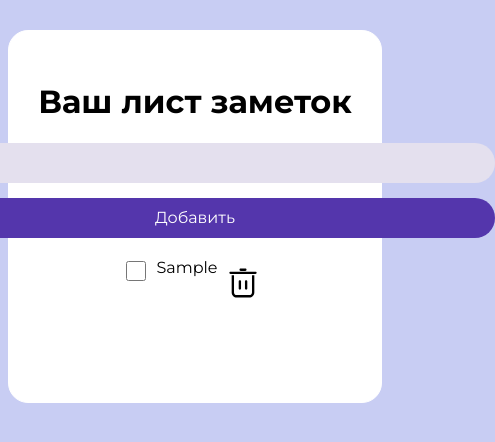
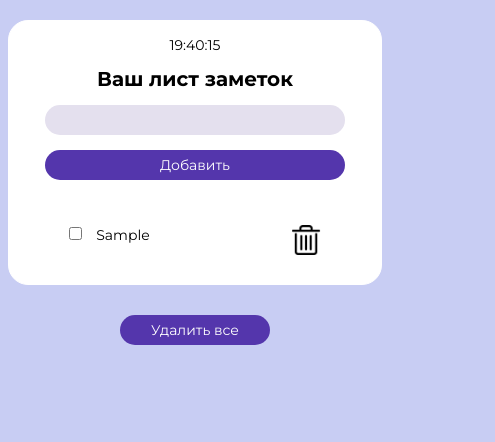
Before and after one commit to Vikaten/toDoList, a plain HTML site: page index.html in a window 390 px wide. Both pictures are taken after typing "Sample" into the empty fields and a click on the button "Добавить". Shown: the whole page, 495 px wide, since content can reach past the window. Drawn offline with Linux system fonts and the light colour scheme.

Commit message:
добавить время, собавить зачеркнутый текст к активному чекбоксу

```diff
--- a/index.html
+++ b/index.html
@@ -15,6 +15,7 @@
 <body>
     <div id="container">
         <div id="todo">
+            <div id="clock"></div>
             <h1 id="heading">Ваш лист заметок</h1>
             <input id="space" type="text">
             <button id="noticeButton">Добавить</button>
@@ -22,6 +23,8 @@
             </ul>
         </div>
     </div>
+    <button id='deleteAll'>Удалить все</button>
+
     <script src="script.js"></script>
 </body>
 
--- a/script.js
+++ b/script.js
@@ -1,17 +1,20 @@
-const heading = document.querySelector("#top");
-const space = document.querySelector("#space");
-const noticeButton = document.querySelector("#noticeButton");
-const ul = document.querySelector("ul");
-const container = document.querySelector("#container");
+const heading = document.querySelector('#top');
+const space = document.querySelector('#space');
+const noticeButton = document.querySelector('#noticeButton');
+const ul = document.querySelector('ul');
+const container = document.querySelector('#container');
+const checkbox = document.querySelectorAll('.checkbox');
+const deleteAll = document.querySelector('#deleteAll');
+const clock = document.querySelector('#clock');
 let toDoList = [];
 
-if (localStorage.getItem("todo")) {
-    toDoList = JSON.parse(localStorage.getItem("todo"));
+if (localStorage.getItem('todo')) {
+    toDoList = JSON.parse(localStorage.getItem('todo'));
     createNewDoing();
 }
 
 // проверка ну пустую строку в графе
-noticeButton.addEventListener("click", function () {
+noticeButton.addEventListener('click', function () {
     let toDo = {
       doing: space.value,
       checkbox: false,
@@ -20,11 +23,12 @@ noticeButton.addEventListener("click", function () {
     if (toDo.doing.length > 0) {
       toDoList.push(toDo);
       createNewDoing();
+      deleteBlock();
     }
     else {
-      alert("Ваша строка должна пустая. Заполните ее, пожалуйста!");
+      alert('Ваша строка должна пустая. Заполните ее, пожалуйста!');
     }
-  localStorage.setItem("todo", JSON.stringify(toDoList));
+  localStorage.setItem('todo', JSON.stringify(toDoList));
 });
 
 // новая строка списка
@@ -36,12 +40,10 @@ function createNewDoing() {
         <div class = 'checkTrash'>
           <div class = 'checkText'>
               <input type = 'checkbox' class = 'checkbox'  id = 'item${index}' ${el.checkbox ? 'checked' : ''}>
+              <label for = 'item${index}' class = 'label'>${el.doing}</label>
           </div>
-          <label for = 'item${index}'>
-          ${el.doing}
-          </label>
           <div>
-            <img src = 'trash.svg' class = 'trash'>
+            <img src = 'free-icon-garbage-158725.png' class = 'trash'>
           </div>
         </div>
         </li>`;
@@ -56,19 +58,56 @@ container.addEventListener('change', function (e) {
 toDoList.forEach((el, index) => {
   if ('item' + toDoList.indexOf(el) == targetTag) {
     el.checkbox = !el.checkbox;
-      localStorage.setItem("todo", JSON.stringify(toDoList));
+    localStorage.setItem('todo', JSON.stringify(toDoList));
   }
   })
 })
 
 // удаление блока
+function deleteBlock() {
   const deleteButton = document.querySelectorAll('.trash');
   deleteButton.forEach(el => {
     el.addEventListener('click', function (e) {
-    let checkTrash = e.target.closest('.checkTrash');
-    const indexToRemove = parseInt(checkTrash.dataset.index);
+    let liItem = e.target.closest('.li_item');
+    const indexToRemove = parseInt(liItem.dataset.index);
     toDoList.splice(indexToRemove, 1);
-    checkTrash.remove()
+    liItem.remove()
      localStorage.setItem('todo', JSON.stringify(toDoList))
     })
   })
+}
+
+// создание кнопки "удалить все"
+deleteAll.addEventListener('click', function (e) {
+  let liItem = document.querySelectorAll('.li_item');
+  liItem.forEach(el => {
+    el.remove();
+  })
+  toDoList = [];
+  localStorage.setItem('todo', JSON.stringify(toDoList));
+})
+
+// создание часов
+window.onload = function() {
+  window.setInterval(function() {
+    let date = new Date()
+    let hours = date.getHours();
+    let minutes = date.getMinutes();
+    let seconds = date.getSeconds();
+
+    if (hours < 10) {
+      hours = '0' + hours;
+    }
+
+    if (minutes < 10) {
+      minutes = '0' + minutes;
+    }
+
+    if (seconds < 10) {
+      seconds = '0' + seconds;
+    }
+
+    let time = hours +':'+ minutes + ':' + seconds;
+    clock.innerText = time;
+  }, 1000);
+}
--- a/style.css
+++ b/style.css
@@ -21,8 +21,12 @@ body {
     display: flex;
     flex-direction: column;
     align-items: center;
-    margin: 30px auto 60px auto;
+    margin: 30px auto 40px auto;
     max-width: 600px;
+}
+
+#clock {
+    margin-bottom: 10px;
 }
 
 .heading {
@@ -33,7 +37,6 @@ body {
 #noticeButton {
     border-style: none;
     width: 600px;
-    /* padding: 0; */
     height: 40px;
     font-family: "Montserrat", sans-serif;
     font-weight: 300px;
@@ -68,9 +71,9 @@ body {
 
 #list {
     padding-left: 0px;
-    margin: 20px 0px 20px 0px;
-    max-width: 600px;
-
+    margin: 50px 0px 20px 0px;
+    width: 100%;
+    position: relative;
 }
 
 #list li {
@@ -79,27 +82,189 @@ body {
 
 .checkbox {
     accent-color: rgb(84, 54, 172);
-    width: 20px;
-    height: 20px;
-    margin-right: 10px;
+    /* width: 20px;
+    height: 20px; */
+    margin: 0 10px 10px 0;
 }
 
-.checkText {
-    display: flex;
-    justify-content: flex-start;
+.label {
+    /* position: absolute; */
+    left: 40px;
+    right: 50px;
+    /* margin-bottom: 40px; */
+    text-align: left;
+    text-align: justify;
 }
 
 .li_item {
     margin-bottom: 10px;
+    display: flex;
+    height: 100%;
 }
 
 .trash {
-    width: 50px;
+    width: 30px;
+    margin-left: 10px;
 }
 
 .checkTrash {
     display: flex;
     flex: 1;
     justify-content: space-between;
-    text-align: flex-start;
 }
+
+.ok {
+    display: flex;
+    justify-content: right;
+}
+
+input:checked+label {
+    text-decoration: line-through;
+}
+
+#deleteAll {
+    display: flex;
+    justify-content: space-around;
+    background-color: rgb(84, 54, 172);
+    color: white;
+    border-style: none;
+    margin: 30px auto 0 auto;
+    align-items: center;
+    width: 200px;
+    border-radius: 20px;
+    height: 40px;
+    font-family: "Montserrat", sans-serif;
+    font-weight: 300px;
+    font-size: 16px;
+    align-items: center;
+    transition: background-color 0.3s, color 0.3s;
+}
+
+#deleteAll:hover {
+    border: 1px solid rgb(84, 54, 172);
+    color: black;
+    background-color: rgb(200, 205, 243);
+}
+
+@media (max-width: 667px) {
+    #heading {
+        font-size: 24px;
+    }
+
+    #space,
+    #noticeButton {
+        width: 480px;
+    }
+
+    #noticeButton,
+    #deleteAll {
+        font-size: 14px;
+    }
+
+    #clock {
+        font-size: 14px;
+    }
+
+    .li_item {
+        margin-left: 60px;
+        margin-right: 60px;
+    }
+}
+
+@media (max-width: 550px) {
+    #container {
+        margin-top: 20px;
+    }
+
+    #todo {
+        margin-bottom: 10px;
+    }
+
+    #heading {
+        font-size: 24px;
+    }
+
+    #space,
+    #noticeButton {
+        width: 400px;
+    }
+
+    #noticeButton,
+    #deleteAll {
+        font-size: 14px;
+    }
+
+    #clock {
+        font-size: 14px;
+    }
+}
+
+@media (max-width: 460px) {
+    #todo {
+        margin-top: 15px;
+    }
+
+    #list {
+        margin-bottom: 5px;
+        margin-top: 45px;
+    }
+
+    #heading {
+        font-size: 20px;
+    }
+
+    .checkbox {
+        transform: scale(1);
+    }
+
+    #space,
+    #noticeButton {
+        width: 300px;
+        height: 30px;
+    }
+
+    #deleteAll {
+        width: 150px;
+        height: 30px;
+    }
+
+    #noticeButton,
+    #deleteAll {
+        font-size: 14px;
+    }
+
+    #clock {
+        font-size: 14px;
+        margin: 0;
+    }
+/*
+    .trash {
+        width: 22px;
+    } */
+
+    .label {
+        font-size: 14px;
+    }
+}
+
+@media (max-width: 375px) {
+    .li_item {
+        margin-left: 30px;
+        margin-right: 30px;
+    }
+
+}
+
+@media (max-width: 350px) {
+    #space,
+    #noticeButton {
+        width: 250px;
+        height: 30px;
+    }
+
+    .li_item {
+        margin-left: 40px;
+        margin-right: 40px;
+    }
+
+}
```
Also changed, not shown: free-icon-garbage-158725.png (added). Lines whose indentation alone changed are shown as unchanged.
